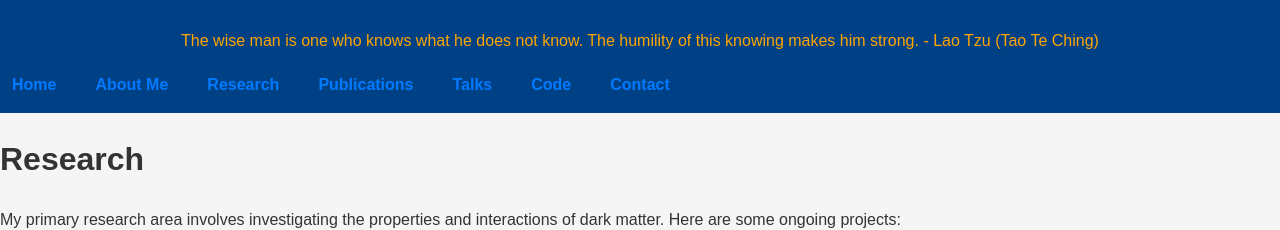
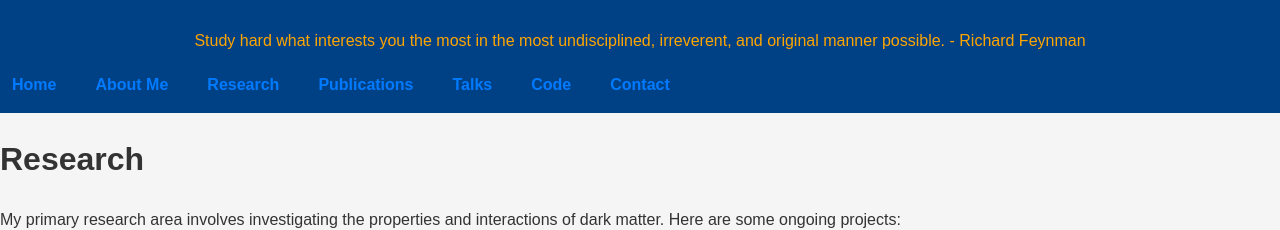
Before and after one commit to matc-thaher/website, a Jekyll site: the page built from research.md, in a window 1280 px wide. Shown: the top 230 px of the page. Built offline with Jekyll 4.4.1, drawn with Linux system fonts in a browser that asks for light colours.

Commit message:
Update research.md

```diff
--- a/research.md
+++ b/research.md
@@ -2,7 +2,7 @@
 layout: default
 title: Research
 permalink: /research/
-header_phrase: "The wise man is one who knows what he does not know. The humility of this knowing makes him strong. - Lao Tzu (Tao Te Ching)"
+header_phrase: "Study hard what interests you the most in the most undisciplined, irreverent, and original manner possible. - Richard Feynman"
 ---
 
 # Research
```
